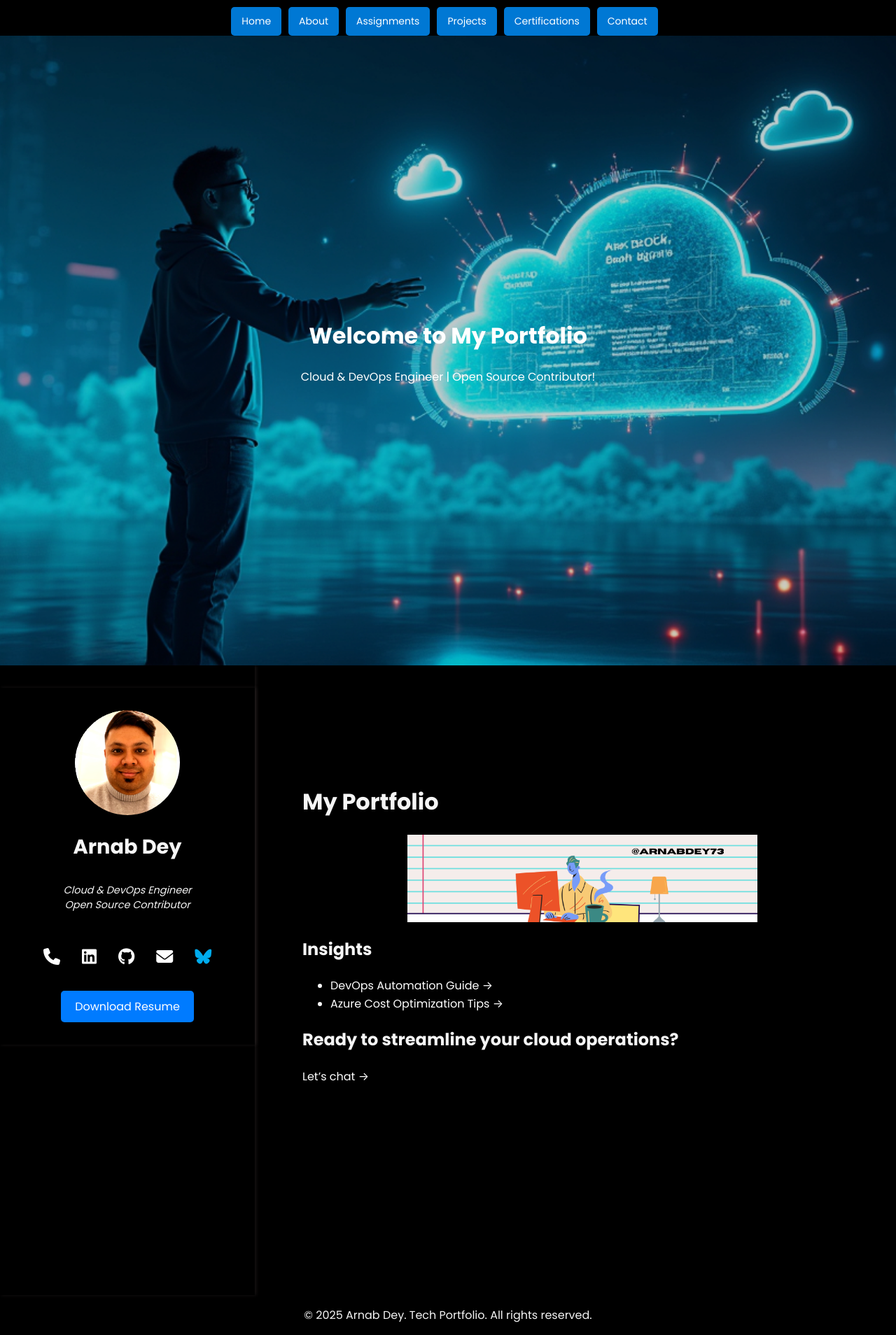
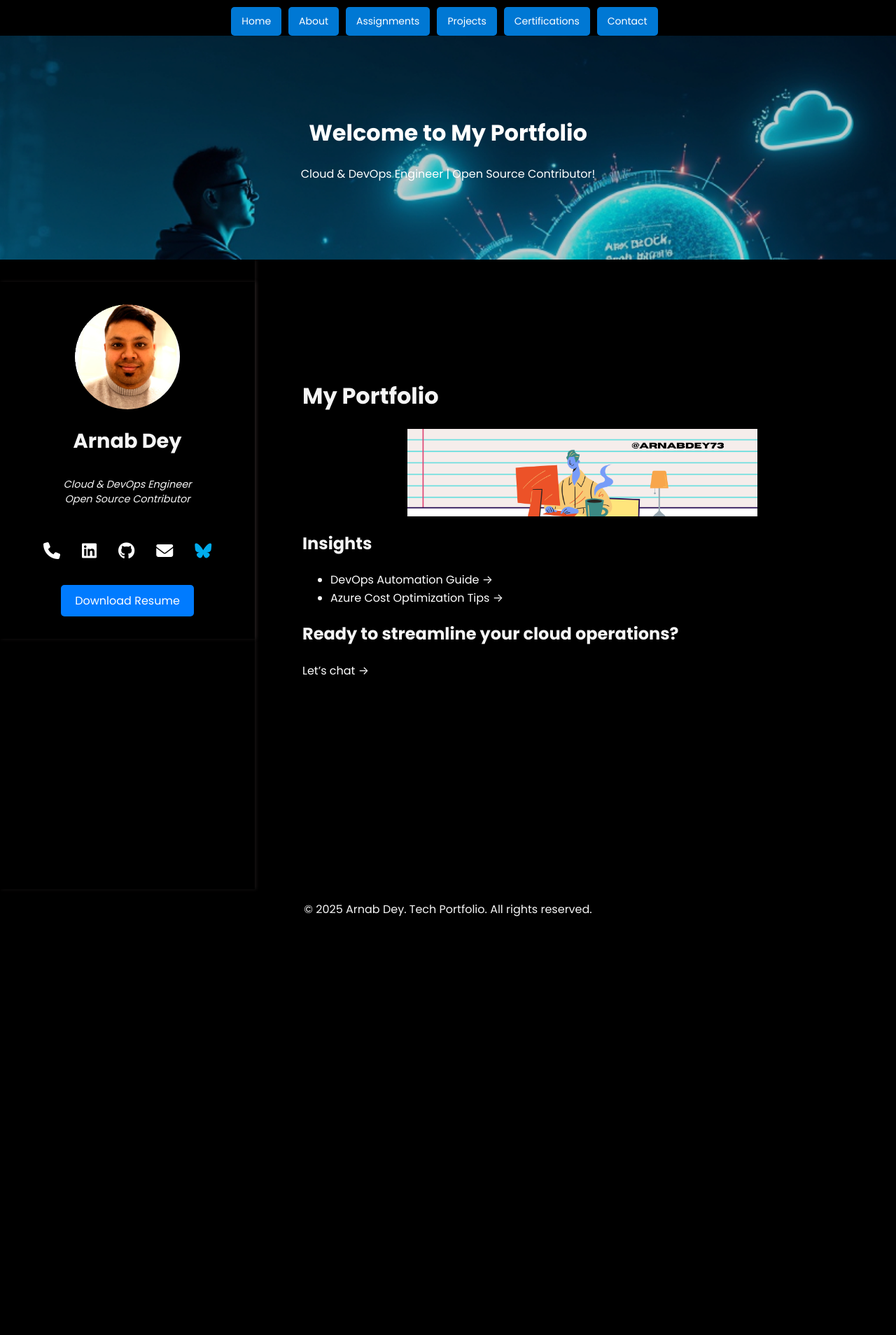
Before and after one commit to arnabdey73/arnabdey73.github.io, a Jekyll site: the page built from index.md, in a window 1280 px wide. Shown: the whole page at 70% size. Built offline with Jekyll 4.4.1, drawn with Linux system fonts in a browser that asks for light colours; nearby versions of some CDN libraries; our own code applies the rules of GitHub Pages for plain Markdown files; after the commit the page ends 1328 px from its top, so only the background shows below that.

Commit message:
more banner fixes

```diff
--- a/_includes/hero-banner.html
+++ b/_includes/hero-banner.html
@@ -14,6 +14,7 @@
   text-align: center;
   color: white;
   aspect-ratio: 4 / 1;
+  overflow: hidden; // Prevent overflow
 }
 .hero-banner-img {
   width: 100%;
```
